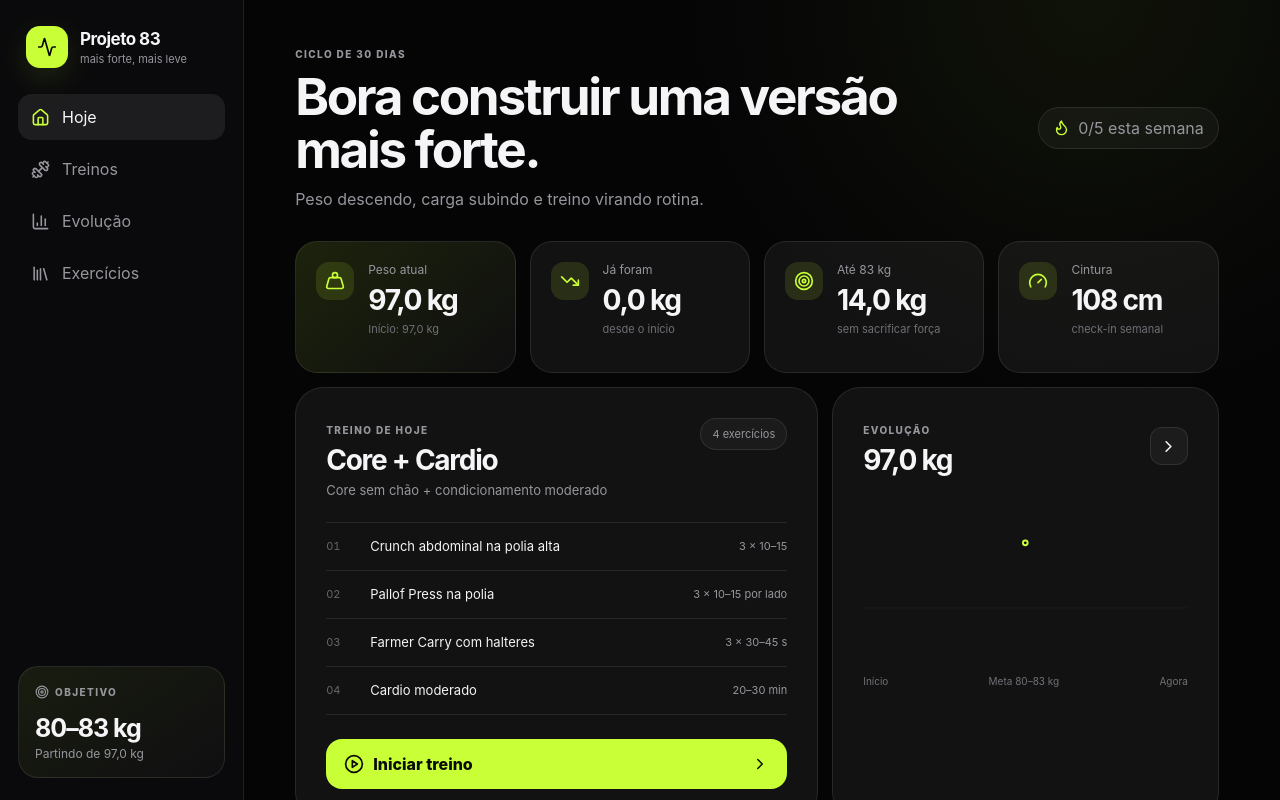
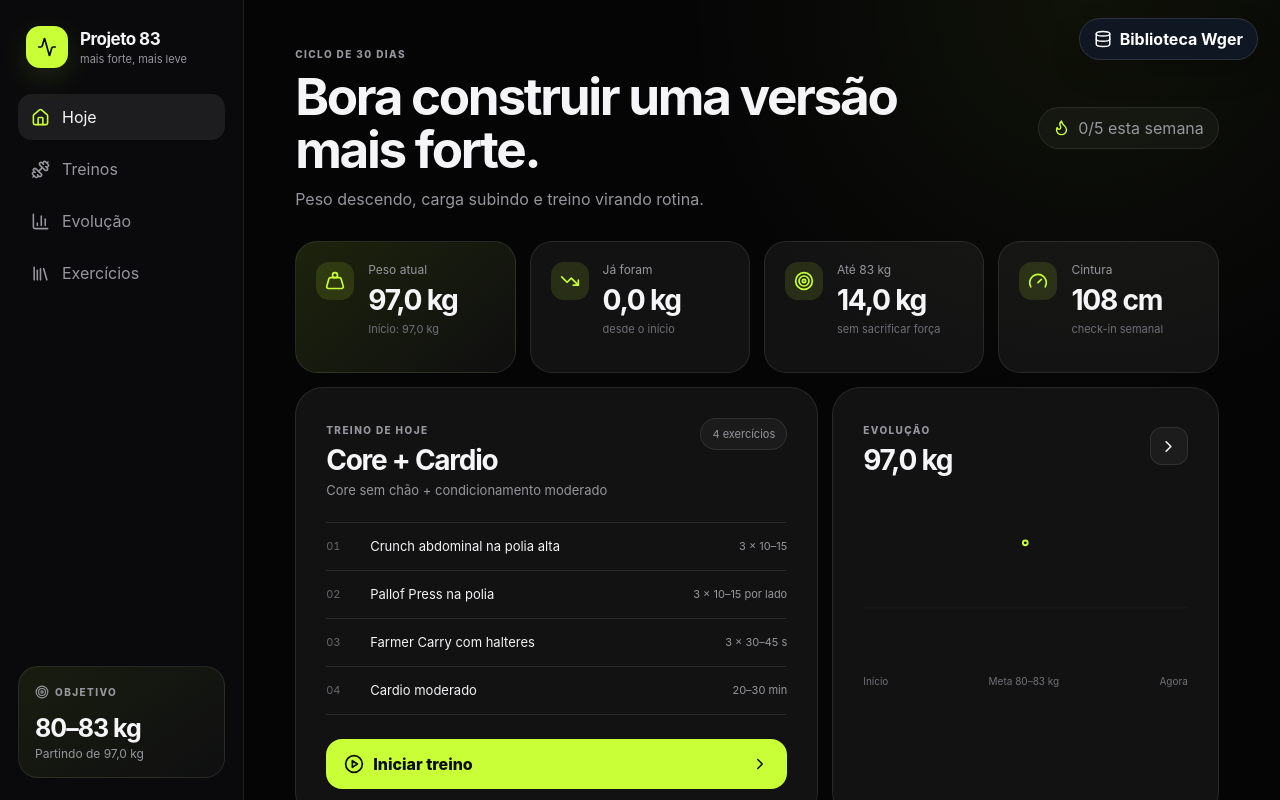
Before and after one commit to Paulo968/projeto-83, a React (Vite) app: page / in a window 1280 px wide. Built offline with nearby package versions, Linux system fonts and the light colour scheme.

Commit message:
feat: expose Wger library in Projeto 83

```diff
--- a/src/AppV3.jsx
+++ b/src/AppV3.jsx
@@ -1,7 +1,9 @@
 import { useMemo, useState } from 'react'
 import AppV2 from './AppV2.jsx'
 import ExerciseDetail from './components/ExerciseDetail.jsx'
+import WgerLibrary from './components/WgerLibrary.jsx'
 import { ALL_EXERCISES, PROFILE } from './data/workouts'
+import './styles-wger.css'
 
 function normalize(value = '') {
   return value.trim().toLocaleLowerCase('pt-BR')
@@ -90,6 +92,7 @@ export default function AppV3() {
   return (
     <div className="project83-v3" onClickCapture={handleClickCapture}>
       <AppV2 />
+      <WgerLibrary />
       <ExerciseDetail
         exercise={selectedExercise}
         onClose={() => setSelectedExercise(null)}
```
